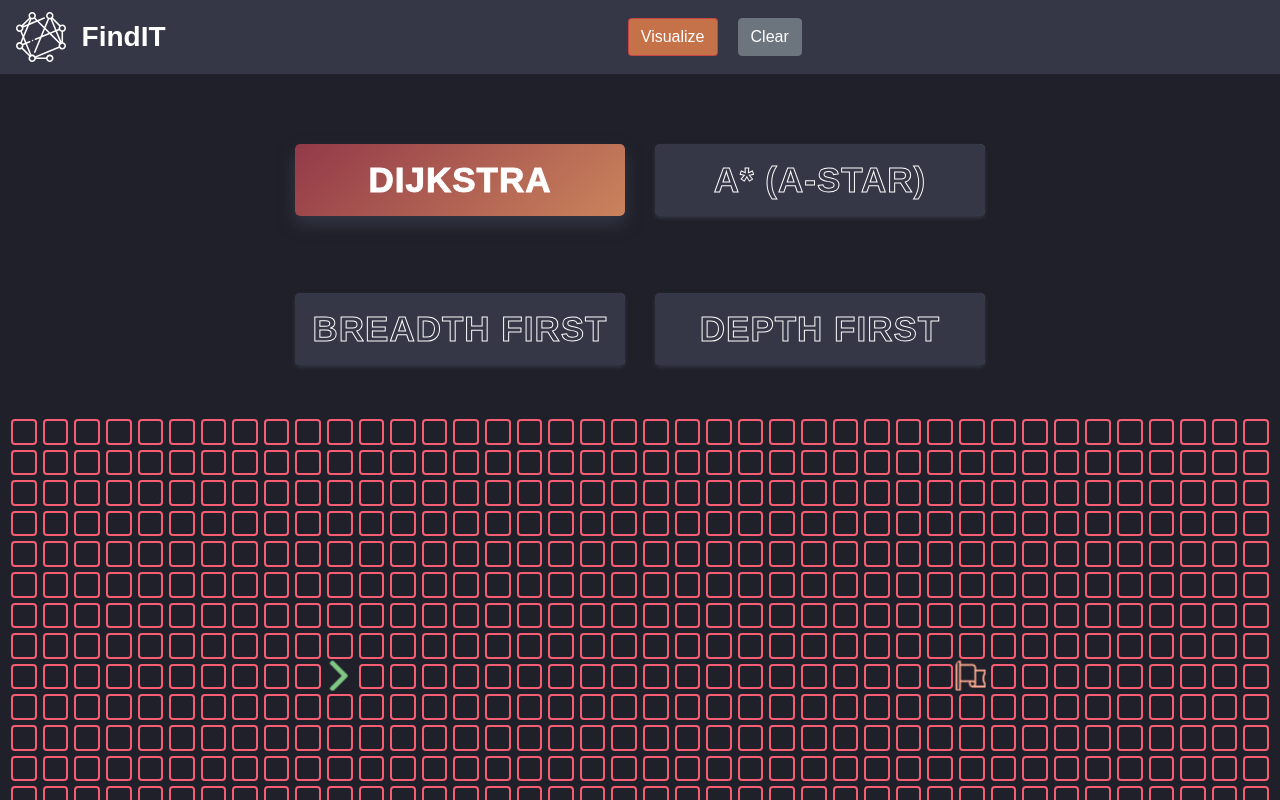
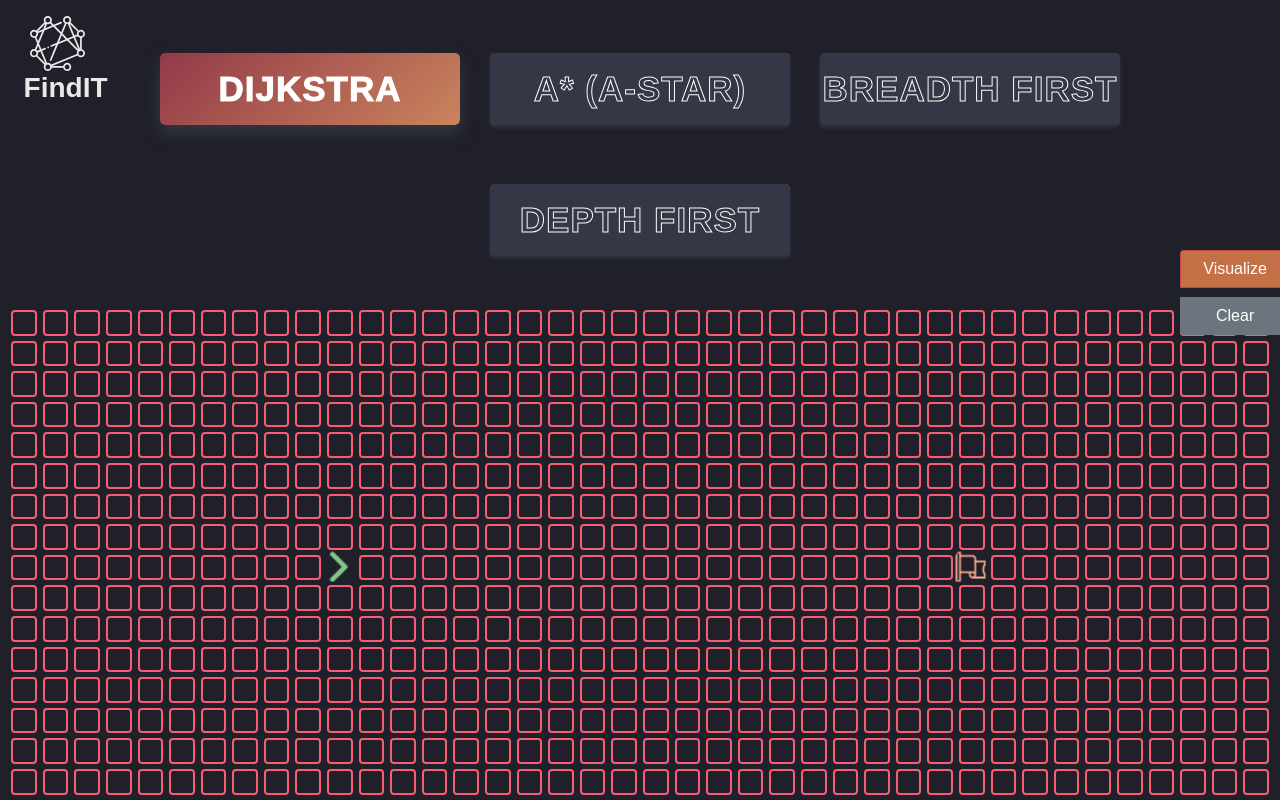
Before and after one commit to SebaLopez94/2D-Pathfinding-Visualizer, a React (Create React App) app: page / in a window 1280 px wide. Shown: the top 800 px of the page. Built offline with nearby package versions, Linux system fonts and the light colour scheme.

Commit message:
Layout modification

```diff
--- a/src/components/Grid.css
+++ b/src/components/Grid.css
@@ -1,11 +1,12 @@
 :export {
   node-border-color: #f75e73;
-  node-shortest-path-color: #cc894a8c;
+  node-shortest-path-color: #e9a05bb7;
   node-wall-color: #424557;
   node-shortest-path-border-color: #f07731e3;
   btn-gradient-primary-color: #cf4759a8;
   btn-gradient-secondary-color: #df9062e3;
   grid-background-color: #1f2029;
+  navbar-background-color: #353746;
   node-visited-background-color-0: #3d1c3c9f;
   node-visited-background-color-50: #9c264b9f;
   node-visited-background-color-75: #d8445873;
--- a/src/components/Layout/Navbar.css
+++ b/src/components/Layout/Navbar.css
@@ -1,11 +1,12 @@
 :export {
   node-border-color: #f75e73;
-  node-shortest-path-color: #cc894a8c;
+  node-shortest-path-color: #e9a05bb7;
   node-wall-color: #424557;
   node-shortest-path-border-color: #f07731e3;
   btn-gradient-primary-color: #cf4759a8;
   btn-gradient-secondary-color: #df9062e3;
   grid-background-color: #1f2029;
+  navbar-background-color: #353746;
   node-visited-background-color-0: #3d1c3c9f;
   node-visited-background-color-50: #9c264b9f;
   node-visited-background-color-75: #d8445873;
@@ -13,12 +14,30 @@
 }
 
 .App-header {
-  background-color: #353746;
   color: white;
 }
 
-.logo-name {
+.logo-div {
+  position: fixed;
+  top: 1em;
+  left: 0.5em;
+  opacity: 0.9;
+}
+
+.logo-div .logo-name {
   margin: 0px;
+}
+
+.logo-div .logo-img {
+  width: 55px;
+  height: 55px;
+}
+
+.floating-buttons {
+  position: fixed !important;
+  right: 0px;
+  top: 30%;
+  cursor: pointer;
 }
 
 .btn-visualization {
@@ -27,6 +46,7 @@
   background-color: #c72c419f !important;
   border-color: #c72c419f !important;
   background-image: linear-gradient(138deg, #cc7a4ae3, #cc7a4ae3);
+  border-radius: 100px;
 }
 
 .btn-visualization:hover {
@@ -36,5 +56,6 @@
 
 .btn-clear {
   margin: 10px;
+  border-radius: 100px;
 }
 /*# sourceMappingURL=Navbar.css.map */
--- a/src/components/Layout/Navbar.jsx
+++ b/src/components/Layout/Navbar.jsx
@@ -3,30 +3,49 @@ import "./Navbar.css";
 
 const Navbar = ({ onClickVisualization, onClickClear }) => {
   return (
-    <nav className="App-header navbar navbar-dark ">
-
+    <div className="App-header">
+      <div className="logo-div">
         <img
           src={process.env.PUBLIC_URL + "/finditLogo.svg"}
-          width="50"
-          height="50"
-          className="d-inline-block align-top"
+          className="logo-img d-inline-block align-top"
           alt="FindIT"
         />
-        <h3 className="logo-name"><strong>&nbsp;&nbsp;FindIT</strong></h3>
+        <h3 className="logo-name">
+          <strong>&nbsp;&nbsp;FindIT</strong>
+        </h3>
+      </div>
 
-      <div className=" mx-auto">
+      <div className="btn-group-vertical floating-buttons">
         <button
           onClick={() => onClickVisualization()}
           className="btn btn-danger btn-visualization"
         >
           Visualize
         </button>
-        <button onClick={() => onClickClear()} className="btn btn-secondary btn-clear">
+        <button
+          onClick={() => onClickClear()}
+          className="btn btn-secondary btn-clear"
+        >
           Clear
         </button>
       </div>
-    </nav>
+    </div>
   );
 };
 
 export default Navbar;
+
+/**<div className=" mx-auto">
+        <button
+          onClick={() => onClickVisualization()}
+          className="btn btn-danger btn-visualization"
+        >
+          Visualize
+        </button>
+        <button
+          onClick={() => onClickClear()}
+          className="btn btn-secondary btn-clear"
+        >
+          Clear
+        </button>
+      </div>**/
--- a/src/components/Layout/Navbar.scss
+++ b/src/components/Layout/Navbar.scss
@@ -1,12 +1,31 @@
-@import '../../styles/_variables';
+@import "../../styles/_variables";
 
 .App-header {
-  background-color: #353746;
   color: white;
 }
 
-.logo-name {
-  margin: 0px;
+.logo-div {
+  position: fixed;
+  top: 1em;
+  left: 0.5em;
+  opacity: 0.9;
+
+  .logo-name {
+    margin: 0px;
+  }
+
+  .logo-img {
+    width: 55px;
+    height: 55px;
+  }
+}
+
+.floating-buttons {
+  position: fixed !important;
+  right: 0px ;
+  top: 30% ;
+
+  cursor: pointer;
 }
 
 .btn-visualization {
@@ -15,13 +34,16 @@
   background-color: #c72c419f !important;
   border-color: #c72c419f !important;
   background-image: linear-gradient(138deg, #cc7a4ae3, #cc7a4ae3);
+  border-radius: 100px;
 }
 
 .btn-visualization:hover {
   background-color: #c53447 !important;
   border-color: #c53447 !important;
+
 }
 
 .btn-clear {
   margin: 10px;
+  border-radius: 100px;
 }
--- a/src/components/Node/Node.css
+++ b/src/components/Node/Node.css
@@ -1,11 +1,12 @@
 :export {
   node-border-color: #f75e73;
-  node-shortest-path-color: #cc894a8c;
+  node-shortest-path-color: #e9a05bb7;
   node-wall-color: #424557;
   node-shortest-path-border-color: #f07731e3;
   btn-gradient-primary-color: #cf4759a8;
   btn-gradient-secondary-color: #df9062e3;
   grid-background-color: #1f2029;
+  navbar-background-color: #353746;
   node-visited-background-color-0: #3d1c3c9f;
   node-visited-background-color-50: #9c264b9f;
   node-visited-background-color-75: #d8445873;
@@ -220,7 +221,7 @@
           animation-fill-mode: forwards;
   -webkit-animation-play-state: running;
           animation-play-state: running;
-  background-color: #cc894a8c;
+  background-color: #e9a05bb7;
   border: 2px solid #f07731e3;
   border-radius: 4px;
 }
--- a/src/components/PickAlgorithm/PickAlgorithm.css
+++ b/src/components/PickAlgorithm/PickAlgorithm.css
@@ -1,11 +1,12 @@
 :export {
   node-border-color: #f75e73;
-  node-shortest-path-color: #cc894a8c;
+  node-shortest-path-color: #e9a05bb7;
   node-wall-color: #424557;
   node-shortest-path-border-color: #f07731e3;
   btn-gradient-primary-color: #cf4759a8;
   btn-gradient-secondary-color: #df9062e3;
   grid-background-color: #1f2029;
+  navbar-background-color: #353746;
   node-visited-background-color-0: #3d1c3c9f;
   node-visited-background-color-50: #9c264b9f;
   node-visited-background-color-75: #d8445873;
@@ -41,12 +42,12 @@ p {
   position: relative;
   display: inline-block;
   padding: 10px 2px;
-  width: 330px;
+  width: 300px;
   font-size: 35px;
   line-height: 52px;
   font-weight: 680;
   letter-spacing: 1px;
-  margin: 2em 15px 0em;
+  margin: 1.5em 15px 0em;
   text-align: center;
   border-radius: 5px;
   overflow: hidden;
@@ -72,8 +73,8 @@ p {
 }
 
 .checkbox-budget:not(:checked) + label:hover {
-  -webkit-box-shadow: 0 8px 10px 0  #cc7a4a65;
-          box-shadow: 0 8px 10px 0  #cc7a4a65;
+  -webkit-box-shadow: 0 8px 10px 0 #cc7a4a65;
+          box-shadow: 0 8px 10px 0 #cc7a4a65;
 }
 
 .checkbox-budget:checked + label::before,
--- a/src/components/PickAlgorithm/PickAlgorithm.scss
+++ b/src/components/PickAlgorithm/PickAlgorithm.scss
@@ -1,4 +1,4 @@
-@import '../../styles/_variables';
+@import "../../styles/_variables";
 
 :root {
   --dark-light: #353746;
@@ -6,7 +6,7 @@
 }
 
 p {
-  color: white
+  color: white;
 }
 
 .over-hide {
@@ -29,12 +29,12 @@ p {
   position: relative;
   display: inline-block;
   padding: 10px 2px;
-  width: 330px;
+  width: 300px;
   font-size: 35px;
   line-height: 52px;
   font-weight: 680;
   letter-spacing: 1px;
-  margin: 2em 15px 0em;
+  margin: 1.5em 15px 0em;
   text-align: center;
   border-radius: 5px;
   overflow: hidden;
@@ -55,7 +55,7 @@ p {
   box-shadow: 0 8px 16px 0 var(--dark-light);
 }
 .checkbox-budget:not(:checked) + label:hover {
-  box-shadow: 0 8px 10px 0  #cc7a4a65;
+  box-shadow: 0 8px 10px 0 #cc7a4a65;
 }
 .checkbox-budget:checked + label::before,
 .checkbox-budget:not(:checked) + label::before {
@@ -66,7 +66,11 @@ p {
   width: 100%;
   height: 100%;
   border-radius: 4px;
-  background-image: linear-gradient(138deg,$btn-gradient-primary-color, $btn-gradient-secondary-color);
+  background-image: linear-gradient(
+    138deg,
+    $btn-gradient-primary-color,
+    $btn-gradient-secondary-color
+  );
   z-index: -1;
 }
 .checkbox-budget:checked + label span,
--- a/src/index.css
+++ b/src/index.css
@@ -1,11 +1,12 @@
 :export {
   node-border-color: #f75e73;
-  node-shortest-path-color: #cc894a8c;
+  node-shortest-path-color: #e9a05bb7;
   node-wall-color: #424557;
   node-shortest-path-border-color: #f07731e3;
   btn-gradient-primary-color: #cf4759a8;
   btn-gradient-secondary-color: #df9062e3;
   grid-background-color: #1f2029;
+  navbar-background-color: #353746;
   node-visited-background-color-0: #3d1c3c9f;
   node-visited-background-color-50: #9c264b9f;
   node-visited-background-color-75: #d8445873;
--- a/src/styles/_variables.scss
+++ b/src/styles/_variables.scss
@@ -1,5 +1,5 @@
 $node-border-color: #f75e73;
-$node-shortest-path-color: #cc894a8c;
+$node-shortest-path-color: #e9a05bb7;
 $node-shortest-path-border-color: #f07731e3;
 $node-wall-color: #424557;
 
@@ -7,6 +7,8 @@ $btn-gradient-primary-color: #cf4759a8;
 $btn-gradient-secondary-color: #cc7a4ae3;
 $btn-gradient-secondary-color: #df9062e3;
 $grid-background-color: #1f2029;
+
+$navbar-background-color:  #353746;
 
 $node-visited-background-color-0: #3d1c3c9f;
 $node-visited-background-color-50: #9c264b9f;
@@ -21,7 +23,7 @@ $node-visited-background-color-100: #ec667871;
   btn-gradient-primary-color: $btn-gradient-primary-color;
   btn-gradient-secondary-color: $btn-gradient-secondary-color;
   grid-background-color: $grid-background-color;
-
+  navbar-background-color: $navbar-background-color;
   node-visited-background-color-0: $node-visited-background-color-0;
   node-visited-background-color-50: $node-visited-background-color-50;
   node-visited-background-color-75: $node-visited-background-color-75;
```
